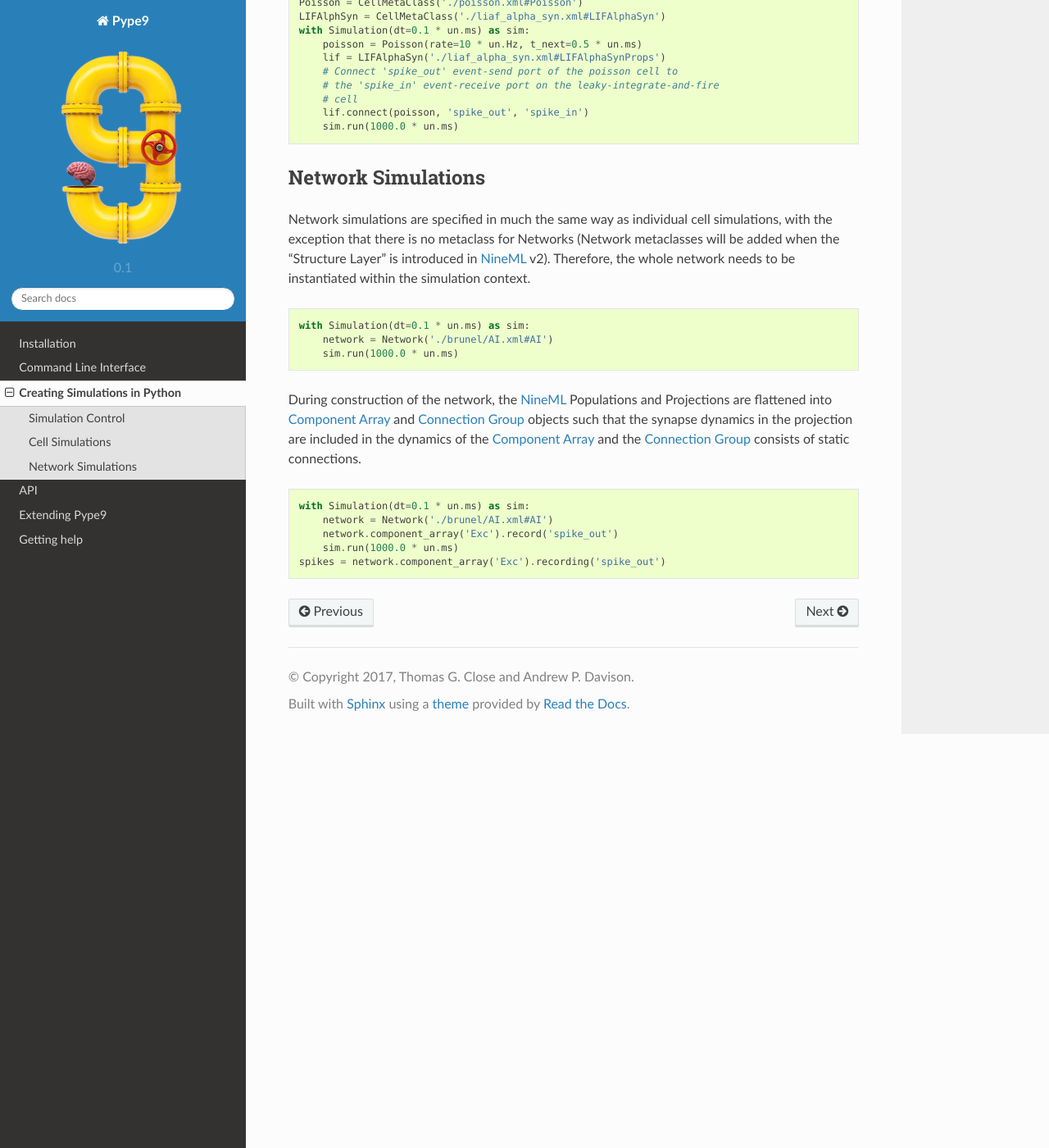
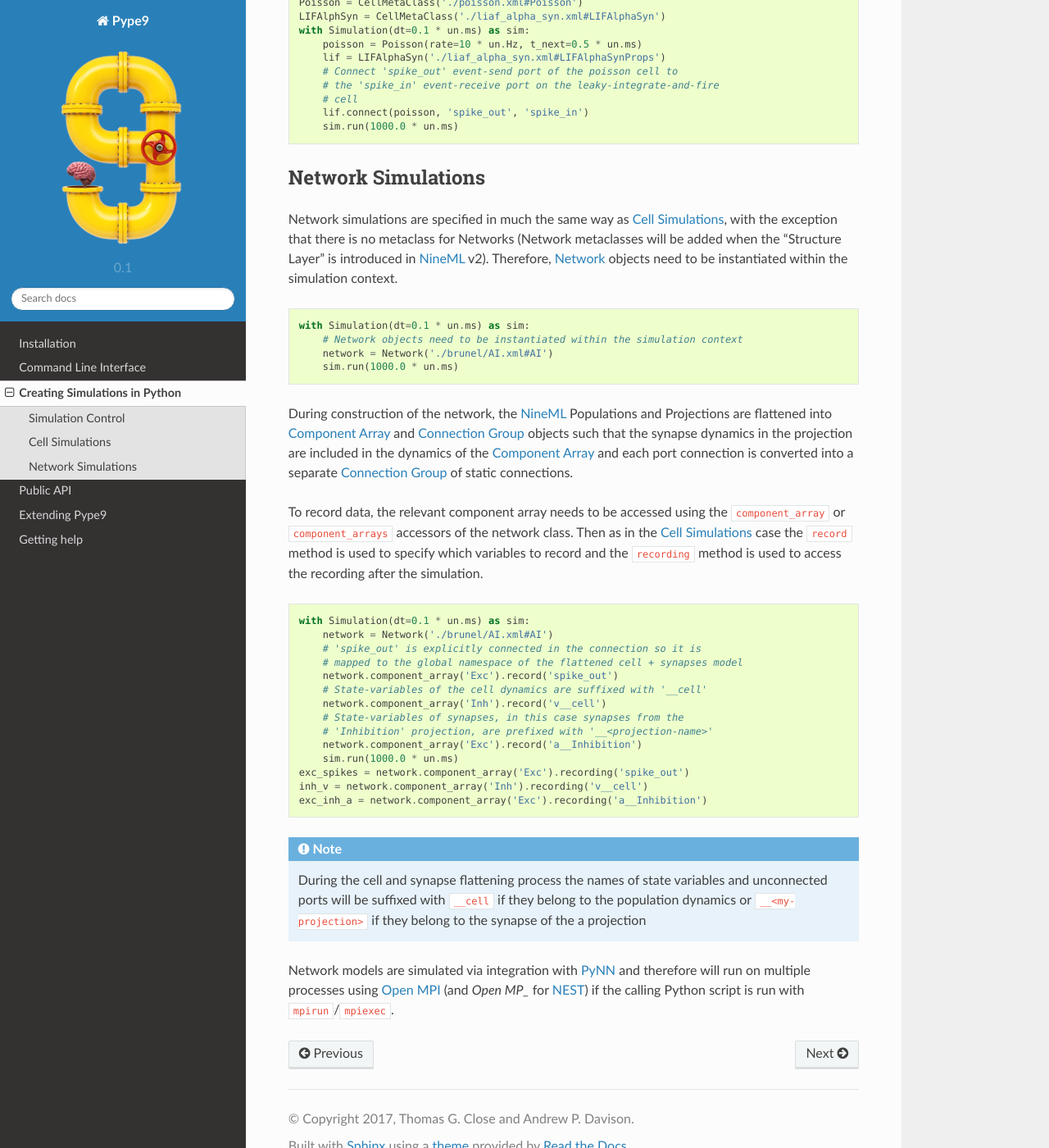
Before and after one commit to NeuralEnsemble/pype9, a Sphinx documentation site: the page built from doc/source/scripting.rst, in a window 1280 px wide and 1400 px high, scrolled down 2770 px. Shown: the whole window at 82% size. Built offline with Sphinx 7.4.7 and the Read the Docs theme 2.0.0, drawn with Linux system fonts in a browser that asks for light colours; some of the changed text lies outside the part shown.

Commit message:
finished scripting documentation, just need to touch up API autodocs

```diff
--- a/doc/source/index.rst
+++ b/doc/source/index.rst
@@ -10,7 +10,11 @@
 Pype9 has a :ref:`Command Line Interface` (CLI), which allows experiments to be
 simulated directly from NineML_ descriptions (i.e. without scripting).
 Alternatively, simulations can be embedded within Python scripts by accessing
-Pyp9's accessible :ref:`API`.
+Pyp9's accessible :ref:`Public API`.
+
+
+User/Developer Guide
+--------------------
 
 .. toctree::
     :maxdepth: 2
--- a/doc/source/scripting.rst
+++ b/doc/source/scripting.rst
@@ -2,15 +2,16 @@
 Creating Simulations in Python
 ==============================
 
-Pype9 is loosely organised into sub-packages corresponding to
-each pipeline (e.g. ``simulate``, ``plot``, etc...). The ``simulate``
-package contains the sub-packages, ``neuron`` and ``nest``, which provide the
-simulator-specific calls to their respective backends.
+The Pype9 package is organised into sub-packages corresponding to the pipelines
+it (e.g. ``simulate``, ``plot``, etc...). The ``simulate`` package contains the
+sub-packages, ``neuron`` and ``nest``, which provide the simulator-specific
+calls to their respective backends.
 
-All classes required to design and run simulations in these packages derive
-from corresponding classes in the ``base`` package, which defines a consistent
-:ref:`API` across all backends. Therefore, code designed to run on with one
-backend can be switched to another by simply changing the package the
+
+All classes required to design and run simulations in these packages derive from
+corresponding classes in the ``base`` package, which defines a consistent
+:ref:`Public API` across all backends. Therefore, code designed to run on with
+one backend can be switched to another by simply changing the package the
 simulator-specific classes are imported from (like PyNN_).
 
 .. note::
@@ -21,12 +22,11 @@
 Simulation Control
 ------------------
 
-Simulation parameters such as time step, delay limits and
-seeds for pseudo random number generators are set within an instance of the
-:ref:`Simulation` class. Simulator objects (e.g. cells and connections)
-can only be instantiated within the context of an active
-:ref:`Simulation` instance, and there can only be one active :ref:`Simulation`
-instance at any time.
+Simulation parameters such as time step, delay limits and seeds for pseudo
+random number generators are set within an instance of the :ref:`Simulation`
+class. Simulator objects (e.g. cells and connections) can only be instantiated
+within the context of an active :ref:`Simulation` instance, and there can only
+be one active :ref:`Simulation` instance at any time.
 
 A :ref:`Simulation` is activated with the ``with`` keyword
 
@@ -55,22 +55,22 @@
         # Update simulator object parameters/state-variables
         sim.run(50.0 * un.ms)
 
-After the simulation context exits all objects in the simulator backend
-are destroyed (unless an exception is thrown) and only recordings can be
-reliably accessed from the "dead" Pype9 objects.
+After the simulation context exits all objects in the simulator backend are
+destroyed (unless an exception is thrown) and only recordings can be reliably
+accessed from the "dead" Pype9 objects.
 
 
 Cell Simulations
 ----------------
 
-NineML_ Dynamics classes can be translated into simulator cell objects using
-the :ref:`CellMetaClass` class. A metaclass_ is class of classes, i.e. one
-whose instantiation is itself a class, such as the ``type`` class.
-:ref:`CellMetaClass` instantiations derive from the :ref:`Cell` class
-and can be used to represent different classes of neural models, such as
-Izhikevich or Hodgkin-Huxley for example. From these :ref:`Cell` classes as
-many cell instances (with their corresponding simulator objects) can be created
-as required e.g:
+NineML_ Dynamics classes can be translated into simulator cell objects using the
+:ref:`CellMetaClass` class. A metaclass_ is class of classes, i.e. one whose
+instantiation is itself a class, such as the ``type`` class.
+:ref:`CellMetaClass` instantiations derive from the :ref:`Cell` class and can
+be used to represent different classes of neural models, such as Izhikevich or
+Hodgkin-Huxley for example. From these :ref:`Cell` classes as many cell
+instances (with their corresponding simulator objects) can be created as
+required e.g:
 
 .. code-block:: python
 
@@ -84,11 +84,12 @@
     # or from a nineml.DynamicsProperties object
     izhi3 = Izhikevich('./izhikevich.xml#IzhikevichBurster')
 
-If the specified Dynamics class has not been built before the :ref:`CellMetaClass`
-will automatically generate the required source code for the model, compile it,
-and load it into the simulator namespace. This can happen either inside or
-outside of an active :ref:`Simulation` instance. However, the cells objects
-themselves must be instantiated within a :ref:`Simulation` instance.
+If the specified Dynamics class has not been built before the
+:ref:`CellMetaClass` will automatically generate the required source code for
+the model, compile it, and load it into the simulator namespace. This can
+happen either inside or outside of an active :ref:`Simulation` instance.
+However, the cells objects themselves must be instantiated within a
+:ref:`Simulation` instance.
 
 .. code-block:: python
 
@@ -165,34 +166,63 @@
 Network Simulations
 -------------------
 
-Network simulations are specified in much the same way as individual cell
-simulations, with the exception that there is no metaclass for Networks
-(Network metaclasses will be added  when the "Structure Layer" is introduced in
-NineML_ v2). Therefore, the whole network needs to be instantiated within the
-simulation context.
+Network simulations are specified in much the same way as `Cell Simulations`_,
+with the exception that there is no metaclass for Networks (Network metaclasses
+will be added  when the "Structure Layer" is introduced in NineML_ v2).
+Therefore, :ref:`Network` objects need to be instantiated within the simulation
+context.
 
 .. code-block:: python
 
     with Simulation(dt=0.1 * un.ms) as sim:
+        # Network objects need to be instantiated within the simulation context
         network = Network('./brunel/AI.xml#AI')
         sim.run(1000.0 * un.ms)
 
 During construction of the network, the NineML_ Populations and Projections are
 flattened into :ref:`Component Array` and :ref:`Connection Group` objects such
 that the synapse dynamics in the projection are included in the dynamics of the
-:ref:`Component Array` and the :ref:`Connection Group` consists of static
-connections.
+:ref:`Component Array` and each port connection is converted into a separate
+:ref:`Connection Group` of static connections.
+
+To record data, the relevant component array needs to be accessed using the
+``component_array`` or ``component_arrays`` accessors of the network class.
+Then as in the `Cell Simulations`_ case the ``record`` method is used to
+specify which variables to record and the ``recording`` method is used to
+access the recording after the simulation.
 
 .. code-block:: python
 
     with Simulation(dt=0.1 * un.ms) as sim:
         network = Network('./brunel/AI.xml#AI')
+        # 'spike_out' is explicitly connected in the connection so it is
+        # mapped to the global namespace of the flattened cell + synapses model
         network.component_array('Exc').record('spike_out')
+        # State-variables of the cell dynamics are suffixed with '__cell'
+        network.component_array('Inh').record('v__cell')
+        # State-variables of synapses, in this case synapses from the
+        # 'Inhibition' projection, are prefixed with '__<projection-name>'
+        network.component_array('Exc').record('a__Inhibition')
         sim.run(1000.0 * un.ms)
-    spikes = network.component_array('Exc').recording('spike_out')
+    exc_spikes = network.component_array('Exc').recording('spike_out')
+    inh_v = network.component_array('Inh').recording('v__cell')
+    exc_inh_a = network.component_array('Exc').recording('a__Inhibition')
 
 
+.. note::
 
+    During the cell and synapse flattening process the names of state variables
+    and unconnected ports will be suffixed with ``__cell`` if they belong to the
+    population dynamics or ``__<my-projection>`` if they belong to the synapse
+    of the a projection
+
+Network models are simulated via integration with PyNN_ and therefore will run
+on multiple processes using `Open MPI`_ (and `Open MP_` for NEST_) if the
+calling Python script is run with ``mpirun``/``mpiexec``.
+
+
+.. _`Open MPI`: http://openmpi.org
+.. _`Open MP`: http://openmp.org
 .. _NineML: http://nineml.net
 .. _NEST: http://nest-simulator.org
 .. _Neuron: http://neuron.yale.edu
```
Also changed, not shown: README.rst (+10 -10 lines), doc/source/api.rst (+15 -6 lines), doc/source/cli.rst (+10 -2 lines), doc/source/installation.rst (+32 -21 lines), 1 other file.
